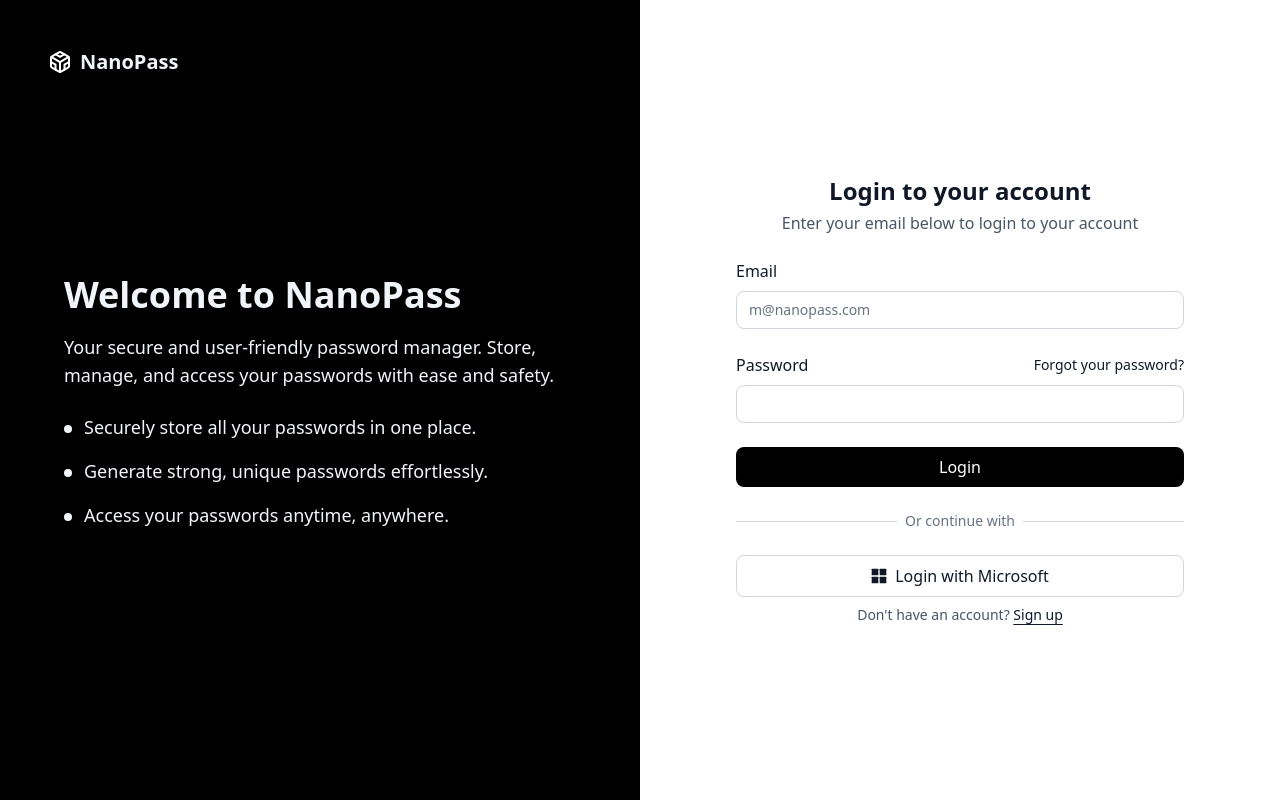
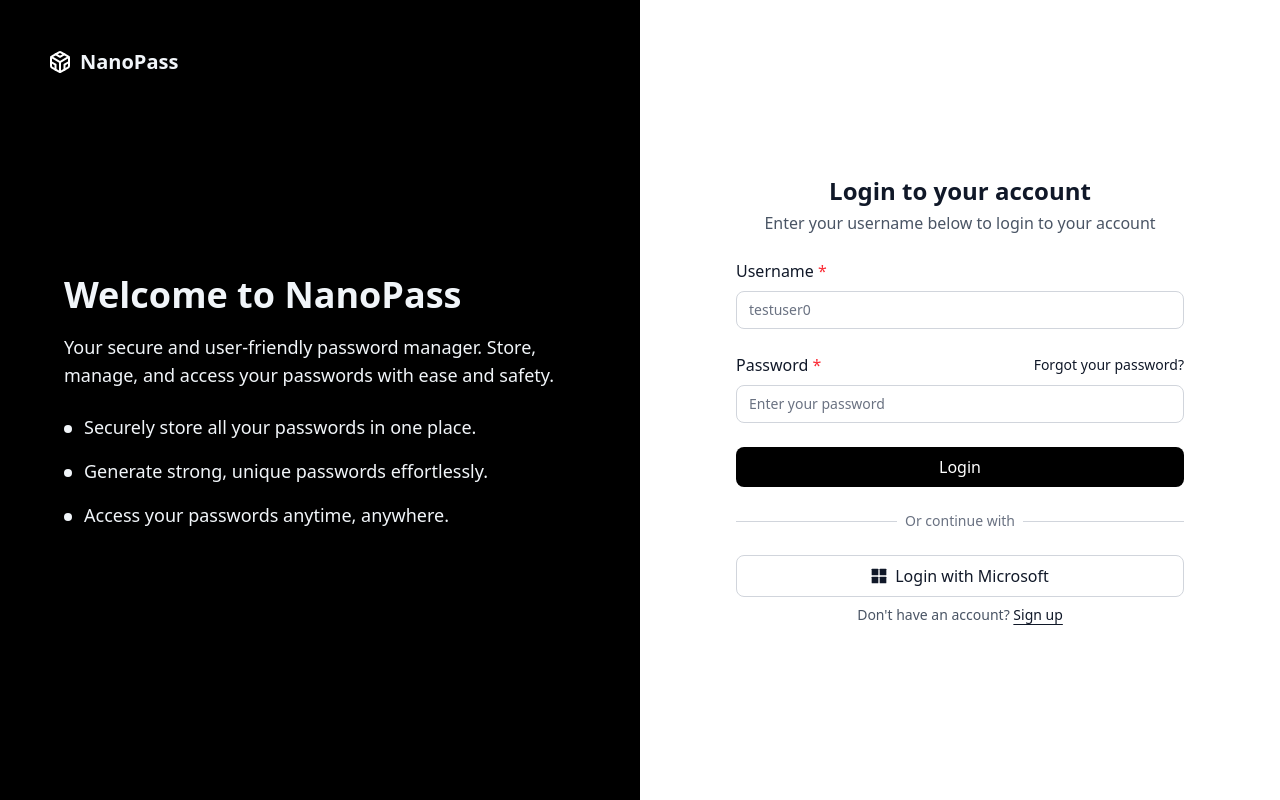
Before and after one commit to josh-boat365/nanopass, a Vue app: page /login in a window 1280 px wide. Built offline with nearby package versions, Linux system fonts and the light colour scheme.

Commit message:
Login integrated with auth routes from api

```diff
--- a/src/pages/auth/Login.vue
+++ b/src/pages/auth/Login.vue
@@ -1,17 +1,130 @@
 <script setup>
 import HomeLayout from '@/layouts/AuthLayout.vue'
 import { ref } from 'vue'
+import { useRouter } from 'vue-router'
 import MicrosoftIcon from '@/components/icons/MicrosoftIcon.vue'
+import { useUserStore } from '@/stores/useUserStore'
+import { useToast } from '@/composables/useToast'
 
-const email = ref('')
+const router = useRouter()
+const { success, error } = useToast()
+const userStore = useUserStore()
+
+const username = ref('')
 const password = ref('')
 
-const handleLogin = () => {
-    console.log('Login submitted:', {
-        email: email.value,
-        password: password.value,
-    })
-    // Add your login logic here
+// Loading and error states
+const loading = ref(false)
+const errors = ref({})
+const touched = ref({
+    username: false,
+    password: false
+})
+
+// Mark field as touched when user interacts with it
+const handleBlur = (field) => {
+    touched.value[field] = true
+}
+
+// Validate individual fields
+const validateField = (field) => {
+    if (!touched.value[field]) return ''
+
+    if (field === 'username') {
+        if (!username.value) {
+            return 'Username is required'
+        }
+    }
+
+    if (field === 'password') {
+        if (!password.value) {
+            return 'Password is required'
+        }
+    }
+
+    return ''
+}
+
+
+
+const handleLogin = async () => {
+    // Mark all fields as touched
+    touched.value.username = true
+    touched.value.password = true
+
+    // Validate all fields
+    const usernameError = validateField('username')
+    const passwordError = validateField('password')
+
+    if (usernameError || passwordError) {
+        error('Please fill in all required fields')
+        return
+    }
+
+    loading.value = true
+    errors.value = {}
+
+
+    try {
+        const credentials = {
+            username: username.value,
+            password: password.value
+        }
+
+        const response = await userStore.login(credentials)
+
+        console.log('Login successful:', response)
+
+        // Show success toast
+        success('Login successful! Redirecting...')
+
+        // Redirect to dashboard after a short delay
+        setTimeout(() => {
+            router.push('/user/dashboard')
+        }, 1000)
+
+    } catch (err) {
+        console.error('Login failed:', err)
+        console.error('Full error object:', err)
+        console.error('Error data:', err.data)
+        console.error('Error status:', err.status)
+        console.error('Error message:', err.message)
+
+        // Handle different error scenarios
+        if (err.data?.errors) {
+            // Laravel validation errors
+            errors.value = err.data.errors
+
+            // Show the main error message from API
+            if (err.data.message) {
+                error(err.data.message)
+            } else {
+                // Or show first validation error
+                const firstError = Object.values(err.data.errors)[0][0]
+                error(firstError)
+            }
+        } else if (err.data?.message === 'Invalid credentials') {
+            // Invalid credentials from API
+            error('Invalid username or password')
+        } else if (err.status === 401) {
+            // Unauthorized - wrong credentials
+            error('Invalid username or password')
+        } else if (err.status === 422) {
+            // Unprocessable entity
+            error('Invalid credentials provided')
+        } else if (err.status === 429) {
+            // Too many requests
+            error('Too many login attempts. Please try again later')
+        } else if (err.status === 500) {
+            // Server error
+            error('Server error. Please try again later')
+        } else {
+            // Generic error
+            error(err.message || 'Login failed. Please try again')
+        }
+    } finally {
+        loading.value = false
+    }
 }
 
 const handleMicrosoftLogin = () => {
@@ -30,36 +143,78 @@
                         <!-- Header -->
                         <div class="flex flex-col items-center gap-1 text-center">
                             <h1 class="text-2xl font-bold text-gray-900">Login to your account</h1>
-                            <p class="text-md text-gray-600">Enter your email below to login to your account</p>
+                            <p class="text-md text-gray-600">Enter your username below to login to your account</p>
                         </div>
 
-                        <!-- Email Field -->
+                        <!-- Username Field -->
                         <div class="flex flex-col gap-2">
-                            <label for="email" class="text-md font-medium text-gray-900">Email</label>
-                            <input id="email" v-model="email" type="email" placeholder="m@nanopass.com"
-                                class="w-full px-3 py-2 border border-gray-300 rounded-md text-sm bg-white text-gray-900 placeholder-gray-500 focus:outline-none focus:ring-2 focus:ring-black focus:border-transparent"
-                                required />
+                            <label for="username" class="text-md font-medium text-gray-900">
+                                Username <span class="text-red-500">*</span>
+                            </label>
+                            <input
+                                id="username"
+                                v-model="username"
+                                type="text"
+                                placeholder="testuser0"
+                                :disabled="loading"
+                                :class="{
+                                    'border-red-500': (errors.username || validateField('username')),
+                                    'border-gray-300': !(errors.username || validateField('username'))
+                                }"
+                                @blur="handleBlur('username')"
+                                class="w-full px-3 py-2 border rounded-md text-sm bg-white text-gray-900 placeholder-gray-500 focus:outline-none focus:ring-2 focus:ring-black focus:border-transparent disabled:opacity-50 disabled:cursor-not-allowed"
+                                required
+                            />
+                            <p v-if="validateField('username')" class="text-xs text-red-600">
+                                {{ validateField('username') }}
+                            </p>
+                            <p v-else-if="errors.username" class="text-xs text-red-600">
+                                {{ errors.username[0] }}
+                            </p>
                         </div>
 
                         <!-- Password Field -->
                         <div class="flex flex-col gap-2">
                             <div class="flex items-center justify-between">
-                                <label for="password" class="text-md font-medium text-gray-900">Password</label>
-                                <a href="#" class="text-sm text-gray-900 underline-offset-4 hover:underline">Forgot your
-                                    password?</a>
+                                <label for="password" class="text-md font-medium text-gray-900">
+                                    Password <span class="text-red-500">*</span>
+                                </label>
+                                <a href="#" class="text-sm text-gray-900 underline-offset-4 hover:underline">
+                                    Forgot your password?
+                                </a>
                             </div>
-                            <input id="password" v-model="password" type="password"
-                                class="w-full px-3 py-2 border border-gray-300 rounded-md text-sm bg-white text-gray-900 focus:outline-none focus:ring-2 focus:ring-black focus:border-transparent"
-                                required />
+                            <input
+                                id="password"
+                                v-model="password"
+                                type="password"
+                                placeholder="Enter your password"
+                                :disabled="loading"
+                                :class="{
+                                    'border-red-500': (errors.password || validateField('password')),
+                                    'border-gray-300': !(errors.password || validateField('password'))
+                                }"
+                                @blur="handleBlur('password')"
+                                @keyup.enter="handleLogin"
+                                class="w-full px-3 py-2 border rounded-md text-sm bg-white text-gray-900 placeholder-gray-500 focus:outline-none focus:ring-2 focus:ring-black focus:border-transparent disabled:opacity-50 disabled:cursor-not-allowed"
+                                required
+                            />
+                            <p v-if="validateField('password')" class="text-xs text-red-600">
+                                {{ validateField('password') }}
+                            </p>
+                            <p v-else-if="errors.password" class="text-xs text-red-600">
+                                {{ errors.password[0] }}
+                            </p>
                         </div>
 
                         <!-- Login Button -->
-                        <router-link to="/admin/dashboard">
-                            <button @click="handleLogin"
-                                class="w-full px-4 py-2 text-md bg-black text-white font-medium rounded-md hover:bg-gray-800 focus:outline-none focus:ring-2 focus:ring-black focus:ring-offset-2">
-                                Login
-                            </button>
-                        </router-link>
+                        <button
+                            @click="handleLogin"
+                            :disabled="loading"
+                            class="w-full px-4 py-2 text-md bg-black text-white font-medium rounded-md hover:bg-gray-800 focus:outline-none focus:ring-2 focus:ring-black focus:ring-offset-2 disabled:opacity-50 disabled:cursor-not-allowed flex items-center justify-center gap-2"
+                        >
+                            <span v-if="loading" class="inline-block w-4 h-4 border-2 border-white border-t-transparent rounded-full animate-spin"></span>
+                            <span>{{ loading ? 'Logging in...' : 'Login' }}</span>
+                        </button>
 
                         <!-- Separator -->
                         <div class="relative">
@@ -73,17 +228,24 @@
 
                         <!-- Microsoft Button -->
                         <div class="flex flex-col gap-2">
-                            <button type="button" @click="handleMicrosoftLogin"
-                                class="w-full px-4 py-2 border text-md border-gray-300 bg-white text-gray-900 font-medium rounded-md hover:bg-gray-50 focus:outline-none focus:ring-2 focus:ring-black focus:ring-offset-2 flex items-center justify-center gap-2">
+                            <button
+                                type="button"
+                                @click="handleMicrosoftLogin"
+                                :disabled="loading"
+                                class="w-full px-4 py-2 border text-md border-gray-300 bg-white text-gray-900 font-medium rounded-md hover:bg-gray-50 focus:outline-none focus:ring-2 focus:ring-black focus:ring-offset-2 flex items-center justify-center gap-2 disabled:opacity-50 disabled:cursor-not-allowed"
+                            >
                                 <MicrosoftIcon />
                                 Login with Microsoft
                             </button>
 
                             <p class="text-center text-sm text-gray-600">
                                 Don't have an account?
-                                <router-link to="/register"
-                                    class="underline underline-offset-4 text-gray-900 hover:text-gray-900 hover:font-bold">Sign
-                                    up</router-link>
+                                <router-link
+                                    to="/register"
+                                    class="underline underline-offset-4 text-gray-900 hover:text-gray-900 hover:font-bold"
+                                >
+                                    Sign up
+                                </router-link>
                             </p>
                         </div>
                     </div>
@@ -92,3 +254,16 @@
         </div>
     </HomeLayout>
 </template>
+
+<style scoped>
+/* Loading spinner animation */
+@keyframes spin {
+    to {
+        transform: rotate(360deg);
+    }
+}
+
+.animate-spin {
+    animation: spin 1s linear infinite;
+}
+</style>
```
